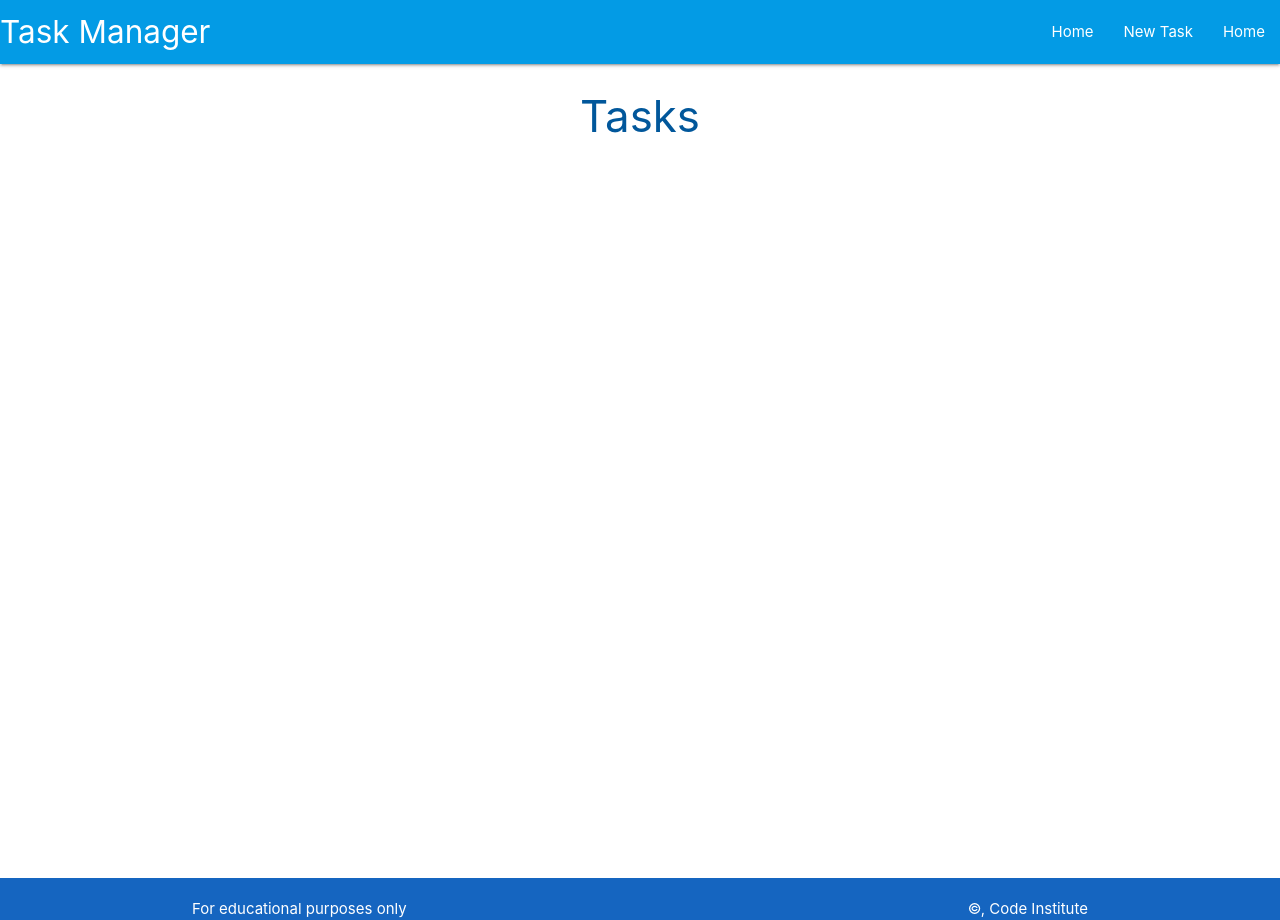
After one commit to brodsa/ci-taks-manager, a Flask app: template task/templates/tasks.html in a window 1280 px wide. The commit adds this page. Run offline with Flask 3, Linux system fonts and the light colour scheme; the template is opened without the code that fills it, so the values that code supplies are empty; some libraries are stand-ins or nearby versions.

Commit message:
feat: create task page using materialize and templating

```diff
--- a/task/routes.py
+++ b/task/routes.py
@@ -1,7 +1,8 @@
 from flask import render_template
 from task import app, db
+from task.models import Category, Task
 
 
 @app.route("/")
 def home():
-    return render_template("base.html")
+    return render_template("tasks.html")
--- /dev/null
+++ b/task/static/css/style.css
@@ -0,0 +1,9 @@
+body {
+    display: flex;
+    min-height: 100vh;
+    flex-direction: column;
+  }
+
+  main {
+    flex: 1 0 auto;
+  }
--- /dev/null
+++ b/task/static/script/script.js
@@ -0,0 +1,5 @@
+// init sideave
+document.addEventListener('DOMContentLoaded', function() {
+    let sidenav= document.querySelectorAll('.sidenav');
+    M.Sidenav.init(sidenav);
+  });
--- a/task/templates/base.html
+++ b/task/templates/base.html
@@ -3,9 +3,48 @@
 <head>
     <meta charset="UTF-8">
     <meta name="viewport" content="width=device-width, initial-scale=1.0">
+
+    <link rel="stylesheet" href="https://cdnjs.cloudflare.com/ajax/libs/materialize/1.0.0/css/materialize.min.css">
+    <link rel="stylesheet" href="{{ url_for('static',filename='css/style.css') }}">
     <title>Task Manager</title>
 </head>
 <body>
-    Hello There
-</body>
+    <header>
+
+        <nav class="light-blue darken-1">
+            <div class="nav-wrapper">
+            <a href="{{ url_for('home') }}" class="brand-logo">Task Manager</a>
+            <a href="#" data-target="mobile-demo" class="sidenav-trigger"><i class="fas fa-bars"></i></a>
+            <ul class="right hide-on-med-and-down">
+                <li><a href="{{ url_for('home') }}"> Home</a></li>
+                <li><a href=""> New Task</a></li>
+                <li><a href=""> Home</a></li>
+            </ul>
+            </div>
+        </nav>
+
+        <ul class="sidenav" id="mobile-demo">
+            <li><a href="{{ url_for('home') }}">Home</a></li>
+            <li><a href=""> New Task</a></li>
+            <li><a href=""> Home</a></li>
+        </ul>
+    </header>
+
+    <main class="container">
+        {% block content %}
+        {% endblock %}
+    </main>
+
+    <footer class="page-footer blue darken-3">
+        <div class="container">
+            For educational purposes only
+            <a href="https://codeinstitute.com" target="_blank" class="white-text right">&copy, Code Institute</a>
+        </div>
+      </footer>
+
+        <!-- Materialize CSS-Framework -->
+        <script src="https://cdnjs.cloudflare.com/ajax/libs/materialize/1.0.0/js/materialize.min.js"></script>
+        <script type="module" src="{{ url_for('static',filename='script/script.js')}}"></script>
+        <script src="https://kit.fontawesome.com/d1e2136726.js" crossorigin="anonymous"></script>
+    </body>
 </html>
--- /dev/null
+++ b/task/templates/tasks.html
@@ -0,0 +1,6 @@
+{% extends "base.html" %}
+{% block content %}
+
+<h3 class="light-blue-text text-darken-4 center-align">Tasks</h3>
+
+{% endblock %}
```
Also changed, not shown: task/models.py (added, +32 -0 lines).
